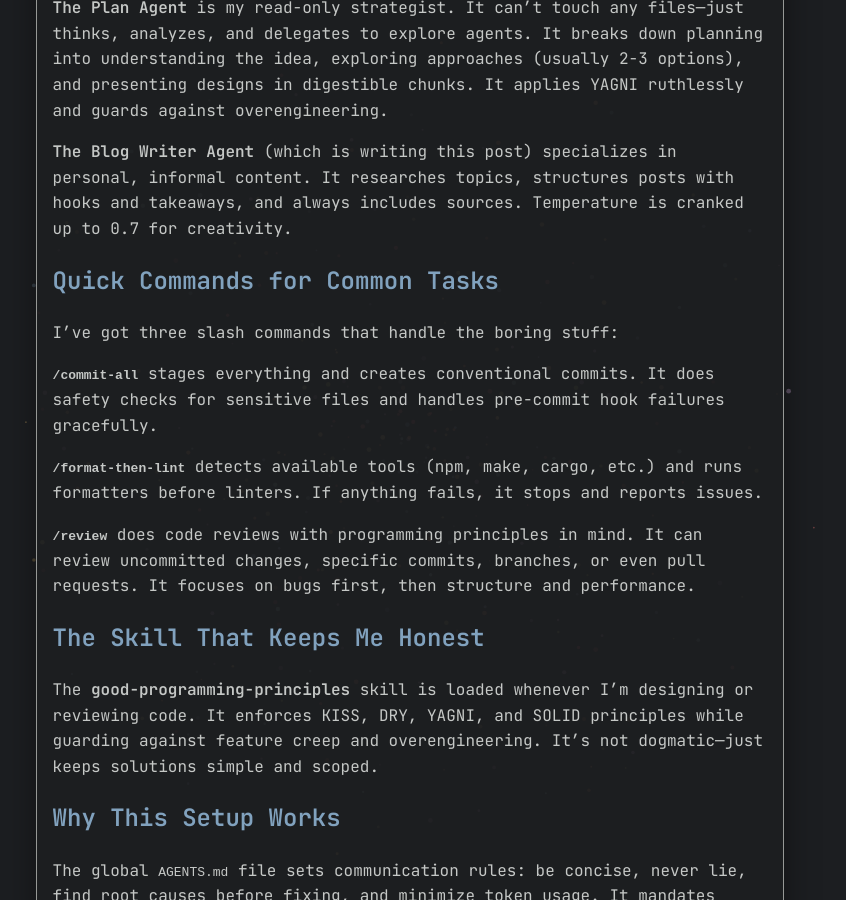
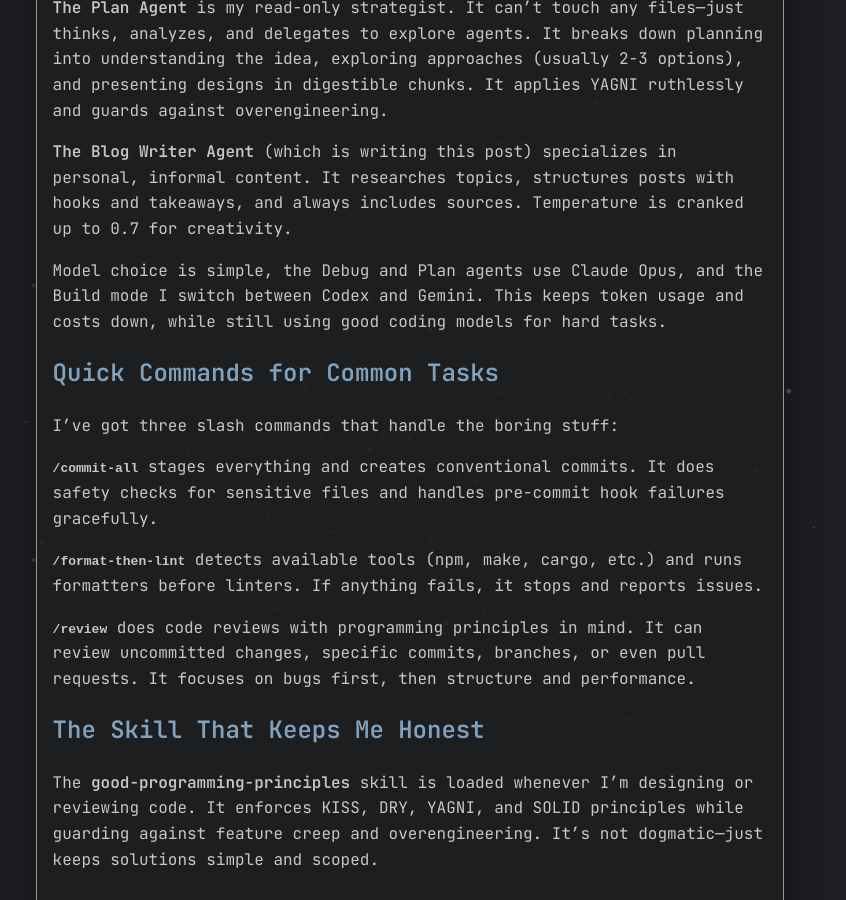
Before and after one commit to sacenox/sacenox.github.io, a Jekyll site: the page built from _posts/2026-01-30-opencode-setup.md, in a window 1280 px wide and 900 px high, scrolled down 760 px. Shown: the whole window, without its empty margins (230-1076 px from the left). Built offline with Jekyll 4.4.1, drawn with Linux system fonts in a browser that asks for light colours.

Commit message:
feat: include a line about my model selection

```diff
--- a/_posts/2026-01-30-opencode-setup.md
+++ b/_posts/2026-01-30-opencode-setup.md
@@ -17,6 +17,8 @@ I've got three main agents doing the heavy lifting, each with their own personal
 **The Plan Agent** is my read-only strategist. It can't touch any files—just thinks, analyzes, and delegates to explore agents. It breaks down planning into understanding the idea, exploring approaches (usually 2-3 options), and presenting designs in digestible chunks. It applies YAGNI ruthlessly and guards against overengineering.
 
 **The Blog Writer Agent** (which is writing this post) specializes in personal, informal content. It researches topics, structures posts with hooks and takeaways, and always includes sources. Temperature is cranked up to 0.7 for creativity.
+
+Model choice is simple, the Debug and Plan agents use Claude Opus, and the Build mode I switch between Codex and Gemini.  This keeps token usage and costs down, while still using good coding models for hard tasks.
 
 ## Quick Commands for Common Tasks
 
```
